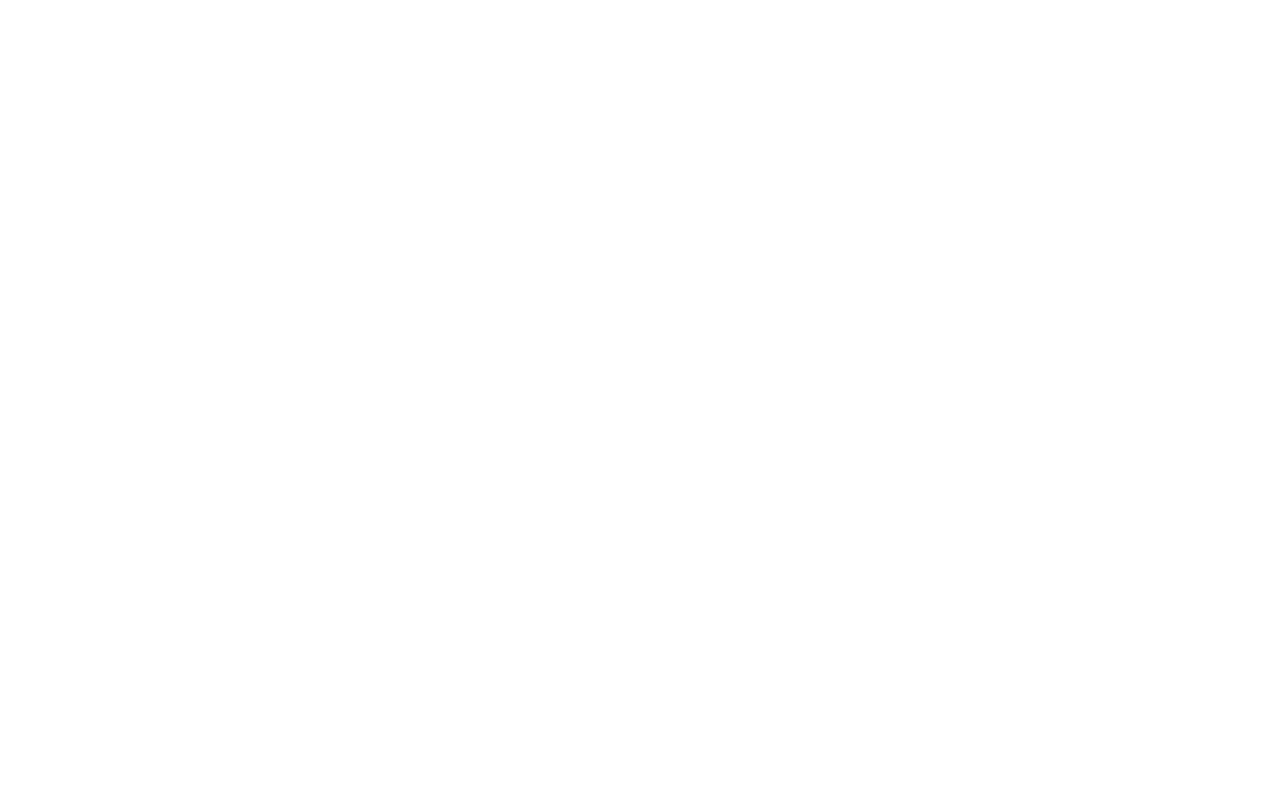
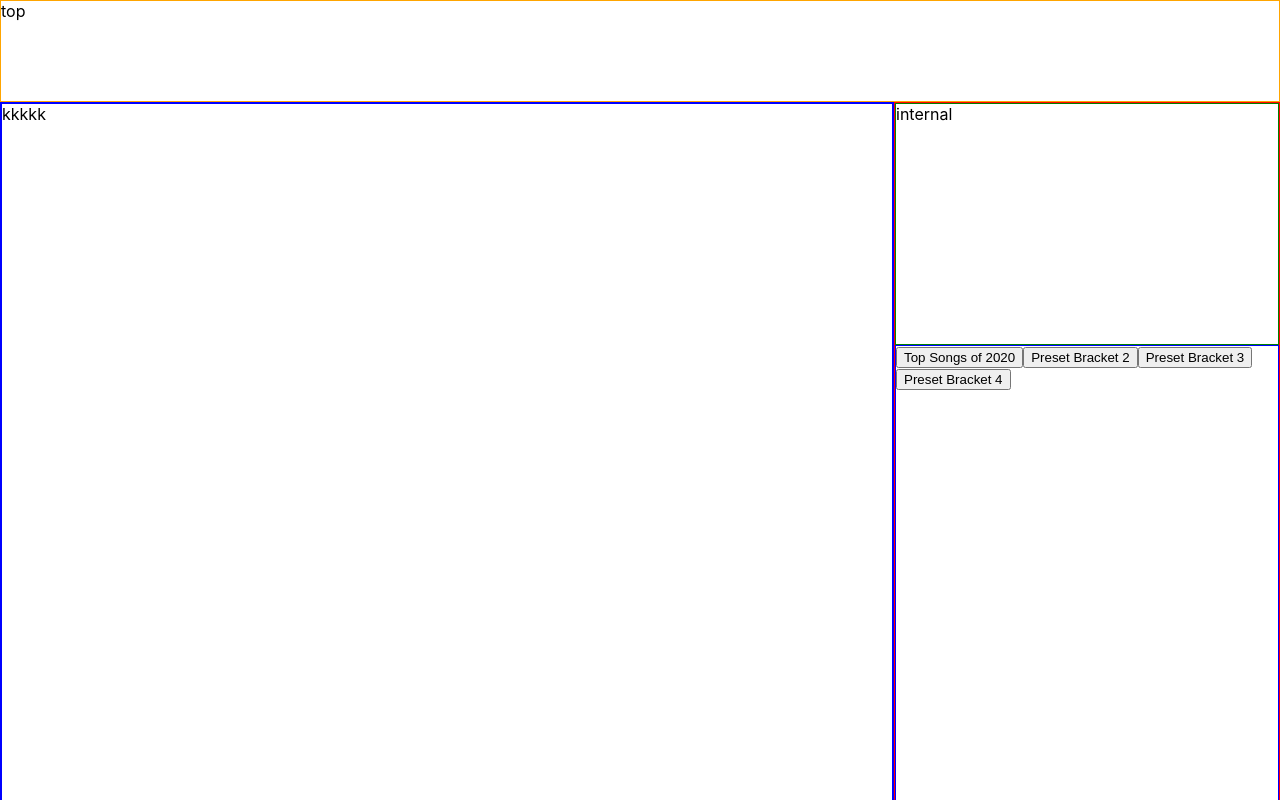
Before and after one commit to chlamydiot/Bracket-Builder---BCS-Hackathon-2023, a React (Create React App) app in the folder brakcet-builder/: page / in a window 1280 px wide. Built offline with nearby package versions, Linux system fonts and the light colour scheme.

Commit message:
button
added buttons

```diff
--- a/brakcet-builder/src/App.css
+++ b/brakcet-builder/src/App.css
@@ -1,38 +1,42 @@
 .App {
-  text-align: center;
+  position: fixed;
+  top: 0;
+  bottom: 0;
+  left: 0;
+  right: 0;
 }
 
-.App-logo {
-  height: 40vmin;
-  pointer-events: none;
+.MainPanels {
+display: flex;
+align-items: stretch;
+height: 100%;
 }
 
-@media (prefers-reduced-motion: no-preference) {
-  .App-logo {
-    animation: App-logo-spin infinite 20s linear;
-  }
+.TopPanel {
+border: 1px solid orange;
+height: 100px;
 }
 
-.App-header {
-  background-color: #282c34;
-  min-height: 100vh;
-  display: flex;
-  flex-direction: column;
-  align-items: center;
-  justify-content: center;
-  font-size: calc(10px + 2vmin);
-  color: white;
+.RightPanel {
+border: 1px solid red;
+width: 30%;
+align-items: stretch;
+height: 100%;
 }
 
-.App-link {
-  color: #61dafb;
+.CreatePanel {
+border: 1px solid green;
+height: 30%;
 }
 
-@keyframes App-logo-spin {
-  from {
-    transform: rotate(0deg);
-  }
-  to {
-    transform: rotate(360deg);
-  }
+.PresetPanel {
+  border: 1px solid blue;
+  height: 70%;
 }
+
+.LeftPanel {
+border: 2px solid blue;
+flex-grow: 1;
+align-items: stretch;
+height: 100%;
+}
--- a/brakcet-builder/src/App.js
+++ b/brakcet-builder/src/App.js
@@ -1,11 +1,14 @@
 import logo from './logo.svg';
 import './App.css';
+import Presets from './presets';
+import RightPanel from './RightPanel/RightPanel';
+import LeftPanel from './LeftPanel/LeftPanel';
+import TopPanel from './MainPanels/TopPanel';
+import MainPanels from './MainPanels/MainPanels';
 
 function App() {
   return (
-    <div className="App">
-
-    </div>
+    <MainPanels></MainPanels>
   );
 }
 
--- /dev/null
+++ b/brakcet-builder/src/LeftPanel/LeftPanel.js
@@ -0,0 +1,7 @@
+function LeftPanel() {
+    return <div className="LeftPanel">
+        kkkkk
+    </div>
+}
+
+export default LeftPanel;
--- /dev/null
+++ b/brakcet-builder/src/MainPanels/MainPanels.js
@@ -0,0 +1,15 @@
+import RightPanel from '../RightPanel/RightPanel';
+import LeftPanel from '../LeftPanel/LeftPanel';
+import TopPanel from './TopPanel';
+
+function MainPanels() {
+    return <div className="App">
+      <TopPanel></TopPanel>
+      <div className='MainPanels'>
+        <LeftPanel></LeftPanel>
+        <RightPanel></RightPanel>
+      </div>
+    </div>
+}
+
+export default MainPanels;
--- /dev/null
+++ b/brakcet-builder/src/MainPanels/TopPanel.js
@@ -0,0 +1,7 @@
+function TopPanel() {
+    return <div className="TopPanel">
+            top
+            </div>
+    }
+
+    export default TopPanel;
--- /dev/null
+++ b/brakcet-builder/src/RightPanel/RightPanel.js
@@ -0,0 +1,23 @@
+function RightPanel() {
+return <div className="RightPanel">
+         <div className='CreatePanel'>
+            internal
+         </div>
+         <div className='PresetPanel'>
+            <button>
+               Top Songs of 2020
+            </button>
+            <button>
+               Preset Bracket 2
+            </button>
+            <button>
+               Preset Bracket 3
+            </button>
+            <button>
+               Preset Bracket 4
+            </button>
+         </div>
+        </div>
+}
+
+export default RightPanel;
--- /dev/null
+++ b/brakcet-builder/src/presets.js
@@ -0,0 +1,9 @@
+function Presets() {
+    return (
+      <div className="Presets">
+        <p> hlelo </p>
+      </div>
+    );
+  }
+
+  export default Presets;
```
